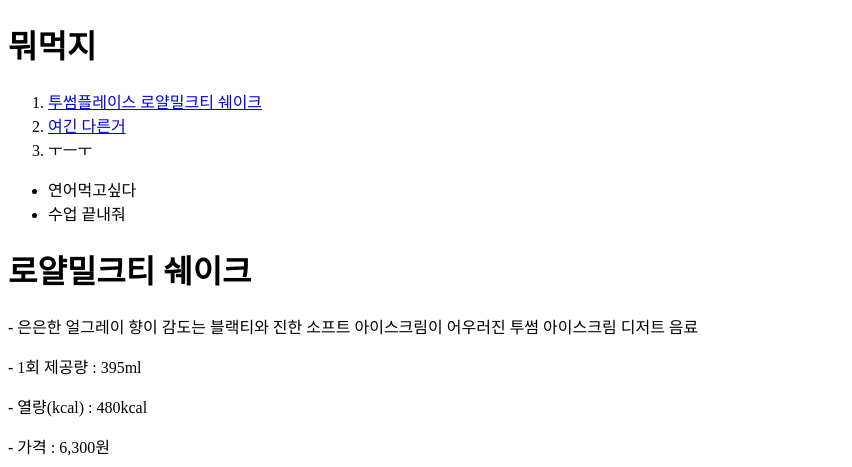
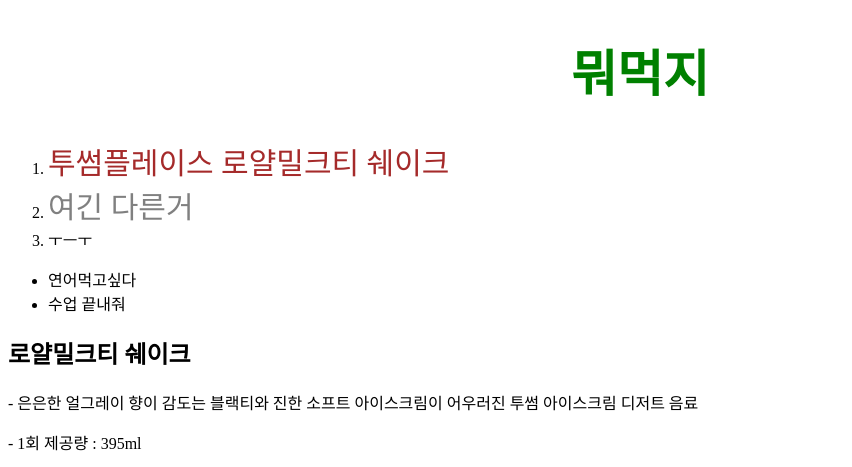
Before and after one commit to jina0404/web, a plain HTML site: page index.html in a window 1280 px wide. Shown: the top 467 px of the page, without its empty margins (0-852 px from the left). Drawn offline with Linux system fonts and the light colour scheme.

Commit message:
Add files via upload

```diff
--- a/index.html
+++ b/index.html
@@ -3,23 +3,37 @@
   <head>
     <meta charset="utf-8">
     <title>배고팡</title>
+
+    <style media="screen">
+
+      h1 {color: green;
+      font-size: 50px;
+    text-align: center;}
+
+      a {color: gray;
+      text-decoration: none;
+    font-size: 30px;}
+
+.dessert {color: blue;}
+
+    </style>
   </head>
   <body>
 <h1>뭐먹지</h1>
   </body>
 
 <ol>
-<li> <a href="index.html"> 투썸플레이스 로얄밀크티 쉐이크 </a> </li>
-<li> <a href="2.html"> 여긴 다른거</a></li>
+<li> <a href="index.html" style="color:brown;" class="dessert"> 투썸플레이스 로얄밀크티 쉐이크</a> </li>
+<li> <a href="2.html"> 여긴 다른거 </a></li>
 <li>ㅜㅡㅜ</li>
 </ol>
 
 <ul>
   <li>연어먹고싶다</li>
-  <li>수업 끝내줘</li>
+  <li>수업 끝내줘</font></li>
 </ul>
 
-  <h1>로얄밀크티 쉐이크</h1>
+  <h2>로얄밀크티 쉐이크</h2>
   <p> - 은은한 얼그레이 향이 감도는  블랙티와 진한 소프트 아이스크림이 어우러진 투썸  아이스크림 디저트 음료
 
 <p>- 1회 제공량 : 395ml </p>
```
